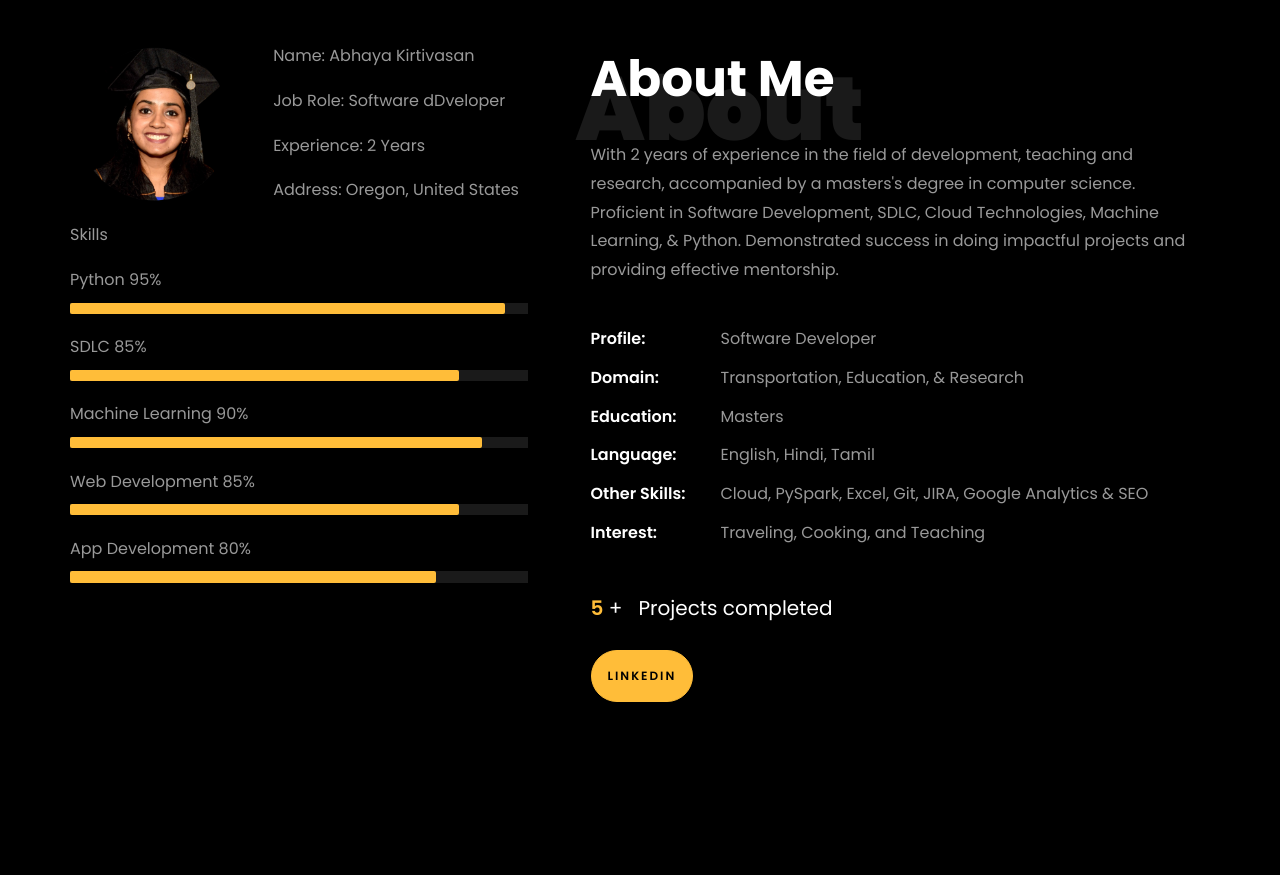
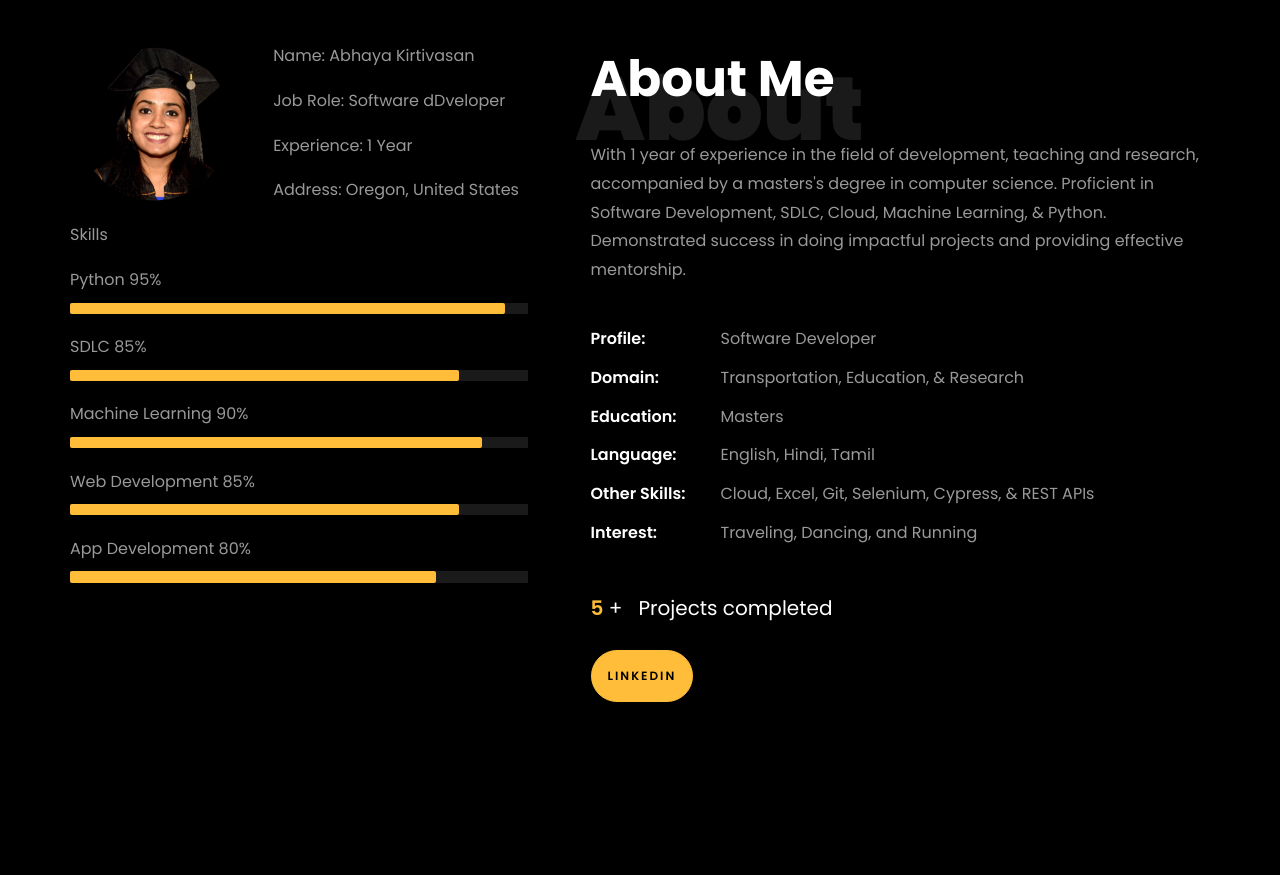
Before and after one commit to abhayak11/abhayak11.github.io, a plain HTML site: page index.html in a window 1280 px wide. Shown: the part 820-1695 px from the top of the page. Drawn offline with Linux system fonts and the light colour scheme; files whose address does not match are found by name.

Commit message:
Update index.html

```diff
--- a/index.html
+++ b/index.html
@@ -221,7 +221,7 @@
 									  <div class="about-info">
 										<p><span class="title-s">Name: </span> <span>Abhaya Kirtivasan</span></p>
 										<p><span class="title-s">Job Role: </span> <span>Software dDveloper</span></p>
-										<p><span class="title-s">Experience: </span> <span>2 Years</span></p>
+										<p><span class="title-s">Experience: </span> <span>1 Year</span></p>
 										<p><span class="title-s">Address: </span> <span>Oregon, United States</span></p>
 									  </div>
 									</div>
@@ -270,16 +270,16 @@
 								<h1 class="big">About</h1>
 								<h2 class="mb-4">About Me</h2>
 
-								<p>With 2 years of  experience in the field of development, teaching and research, accompanied by a masters's degree in computer science.
-									Proficient in Software Development, SDLC, Cloud Technologies, Machine Learning, &amp; Python.
+								<p>With 1 year of  experience in the field of development, teaching and research, accompanied by a masters's degree in computer science.
+									Proficient in Software Development, SDLC, Cloud, Machine Learning, &amp; Python.
 									Demonstrated success in doing impactful projects and providing effective mentorship.</p>
 								<ul class="about-info mt-4 px-md-0 px-2">
 									<li class="d-flex"><span>Profile:</span> <span>Software Developer</span></li>
 									<li class="d-flex"><span>Domain:</span> <span>Transportation, Education, &amp; Research</span></li>
 									<li class="d-flex"><span>Education:</span> <span>Masters</span></li>
 									<li class="d-flex"><span>Language:</span> <span>English, Hindi, Tamil</span></li>
-									<li class="d-flex"><span>Other Skills:</span> <span>Cloud, PySpark, Excel, Git, JIRA, Google Analytics &amp; SEO</span></li>
-									<li class="d-flex"><span>Interest:</span> <span>Traveling, Cooking, and Teaching</span></li>
+									<li class="d-flex"><span>Other Skills:</span> <span>Cloud, Excel, Git, Selenium, Cypress, &amp; REST APIs</span></li>
+									<li class="d-flex"><span>Interest:</span> <span>Traveling, Dancing, and Running</span></li>
 
 								</ul>
 							</div>
```
